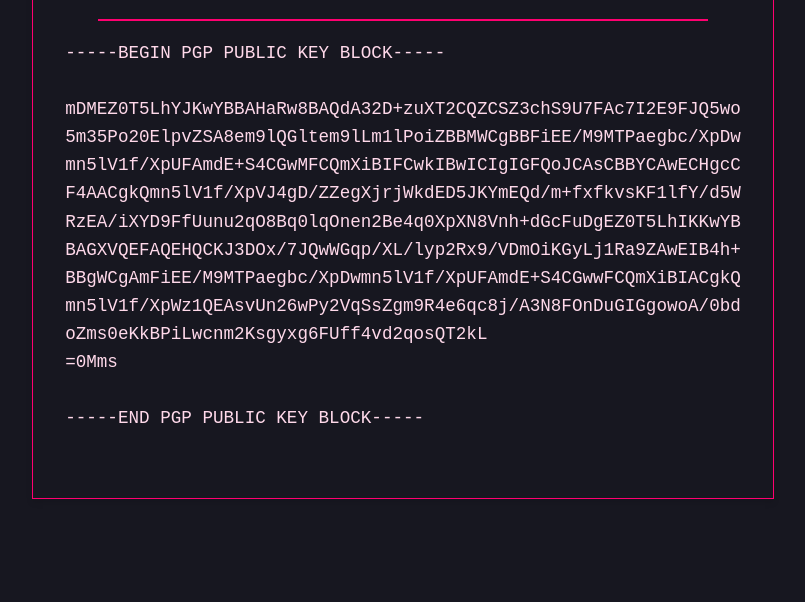
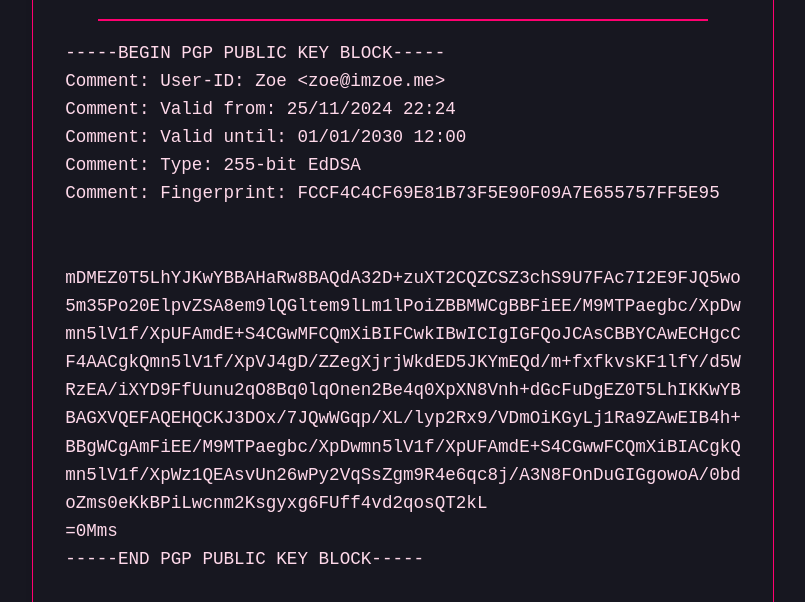
Before and after one commit to zoemaestra/website, a plain HTML site: page pgp.html in a window 1280 px wide. Shown: the part 132-734 px from the top of the page, without its empty margins (237-1042 px from the left). Drawn offline with Linux system fonts and the light colour scheme.

Commit message:
fixed pgp for firefox

```diff
--- a/pgp.html
+++ b/pgp.html
@@ -19,6 +19,12 @@
             <hr class="solid">
             <pre class="key">
 -----BEGIN PGP PUBLIC KEY BLOCK-----
+Comment: User-ID:	Zoe &lt;zoe@imzoe.me&gt;
+Comment: Valid from:	25/11/2024 22:24
+Comment: Valid until:	01/01/2030 12:00
+Comment: Type:	255-bit EdDSA
+Comment: Fingerprint:	FCCF4C4CF69E81B73F5E90F09A7E655757FF5E95
+
 
 mDMEZ0T5LhYJKwYBBAHaRw8BAQdA32D+zuXT2CQZCSZ3chS9U7FAc7I2E9FJQ5wo
 5m35Po20ElpvZSA8em9lQGltem9lLm1lPoiZBBMWCgBBFiEE/M9MTPaegbc/XpDw
@@ -30,7 +36,6 @@
 mn5lV1f/XpWz1QEAsvUn26wPy2VqSsZgm9R4e6qc8j/A3N8FOnDuGIGgowoA/0bd
 oZms0eKkBPiLwcnm2Ksgyxg6FUff4vd2qosQT2kL
 =0Mms
-
 -----END PGP PUBLIC KEY BLOCK-----
             </pre>
         </section>
```
Lines whose indentation alone changed are shown as unchanged.
